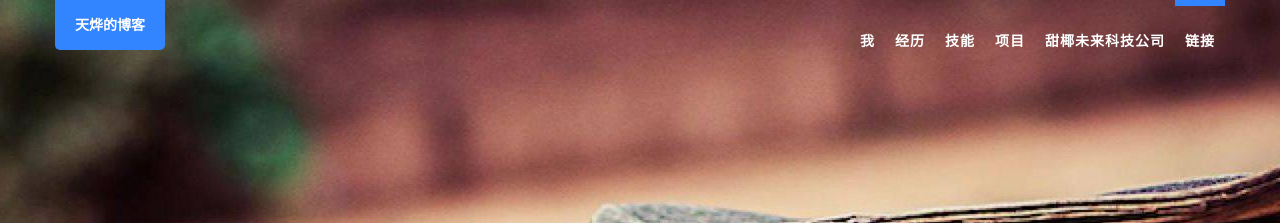
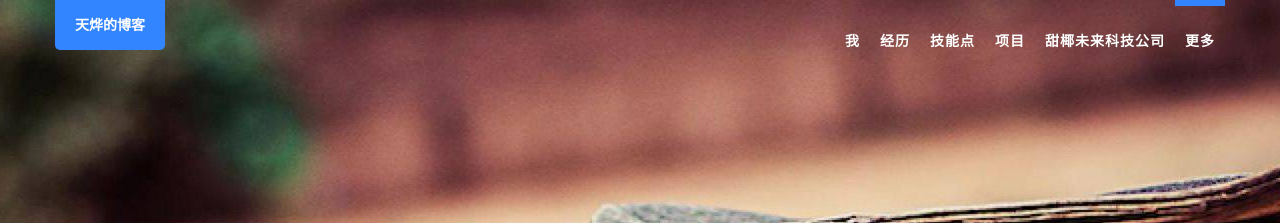
Before and after one commit to Tianye-Zheng/Tianye-Zheng.github.io, a Jekyll site: the page built from index.html, in a window 1280 px wide. Shown: the top 223 px of the page. Built offline with Jekyll 4.4.1, drawn with Linux system fonts in a browser that asks for light colours.

Commit message:
Update landing.yml

```diff
--- a/_data/landing.yml
+++ b/_data/landing.yml
@@ -14,7 +14,7 @@
 
 - id: skills
   i18n: nav.skills
-  name: 技能 #Skills
+  name: 技能点 #Skills
   tpl: skills.html
   css: team
 
@@ -33,6 +33,6 @@
 
 - id: links
   i18n: nav.link
-  name: 链接 #Links
+  name: 更多 #Links
   tpl: links.html
   css: contact
```
